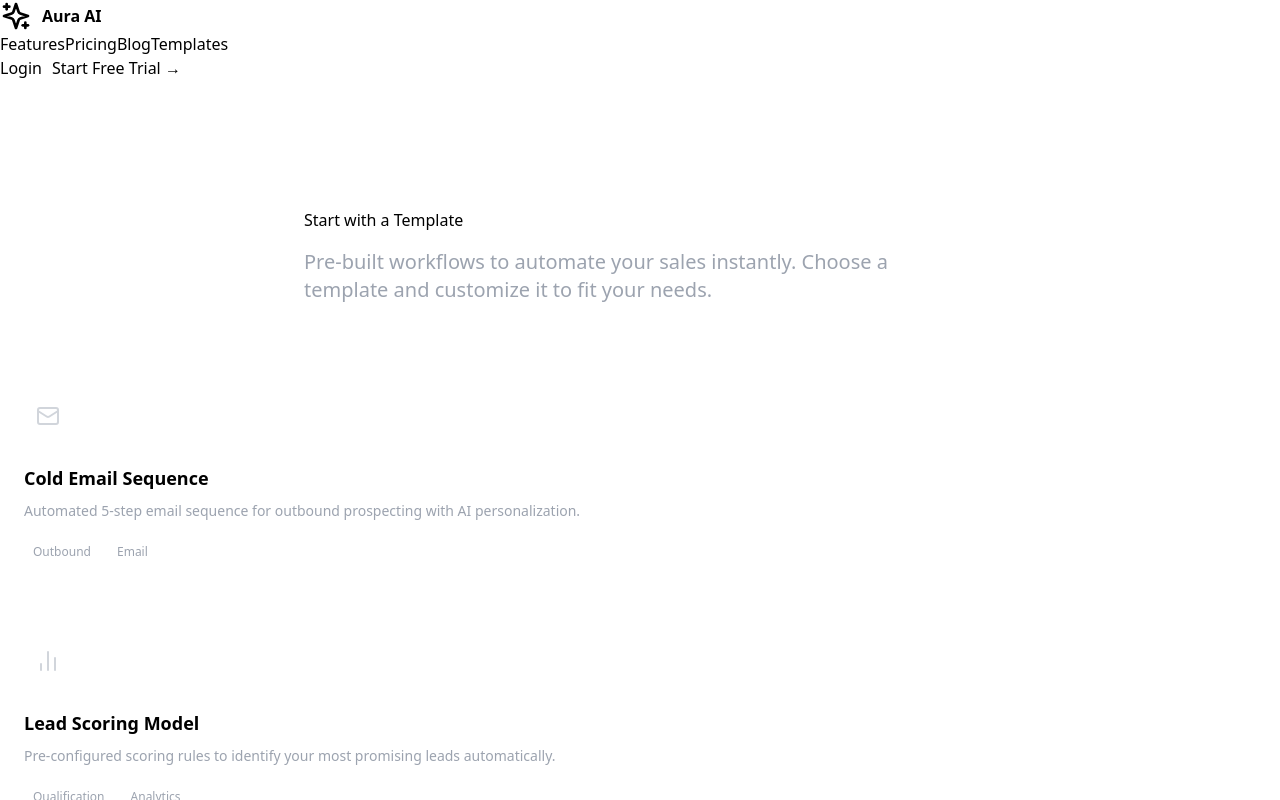
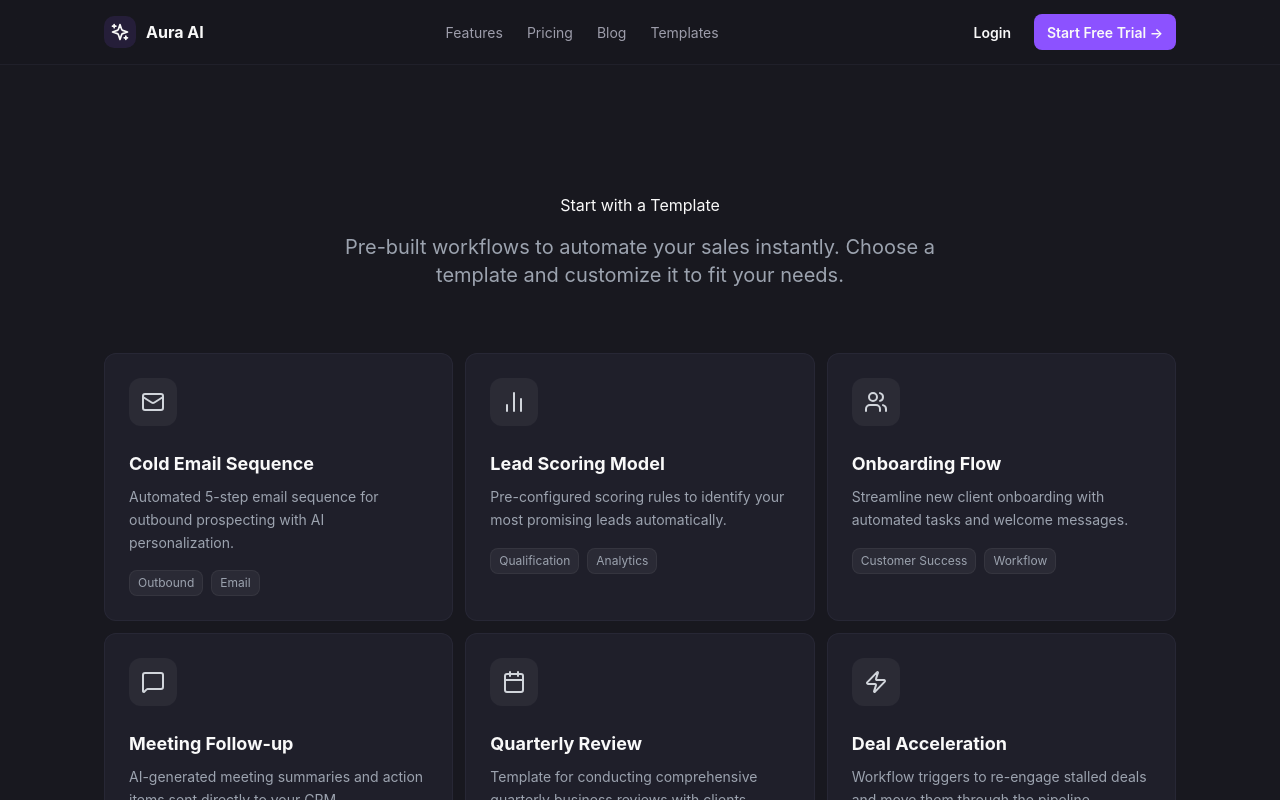
Before and after one commit to Mcataseven/aura-ai-demo, a Nuxt app: page /templates in a window 1280 px wide. Shown: the top 800 px of the page. Built offline with nearby package versions, Linux system fonts and the light colour scheme.

Commit message:
Fix global css and add gradients to pages

```diff
--- a/nuxt.config.ts
+++ b/nuxt.config.ts
@@ -2,6 +2,7 @@
 export default defineNuxtConfig({
   compatibilityDate: '2025-07-15',
   devtools: { enabled: false },
+  css: ['~/assets/css/main.css'],
   modules: ['@nuxtjs/tailwindcss'],
   build: {
     transpile: ['lucide-vue-next']
--- a/pages/blog.vue
+++ b/pages/blog.vue
@@ -48,6 +48,7 @@ const posts = [
 <template>
   <div class="page-wrapper min-h-screen">
     <AppHeader />
+    <div class="hero-bg"></div>
 
     <main class="main-content">
       <!-- Header -->
--- a/pages/index.vue
+++ b/pages/index.vue
@@ -9,9 +9,7 @@ import AppFooter from '../components/AppFooter.vue';
 
 
 
-<style>
-@import '../assets/css/main.css';
-</style>
+
 
 
 <template>
--- a/pages/templates.vue
+++ b/pages/templates.vue
@@ -50,6 +50,7 @@ const templates = [
 <template>
   <div class="page-wrapper min-h-screen">
     <AppHeader />
+    <div class="hero-bg"></div>
 
     <main class="main-content">
       <!-- Header -->
```
